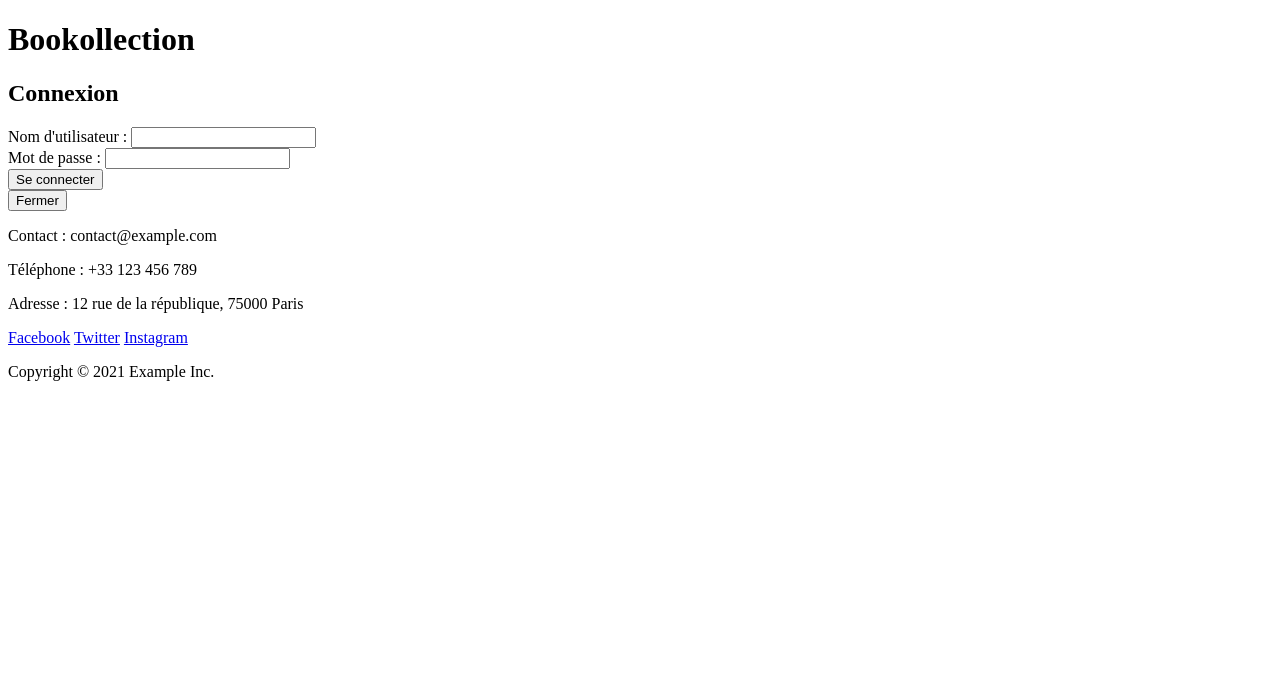
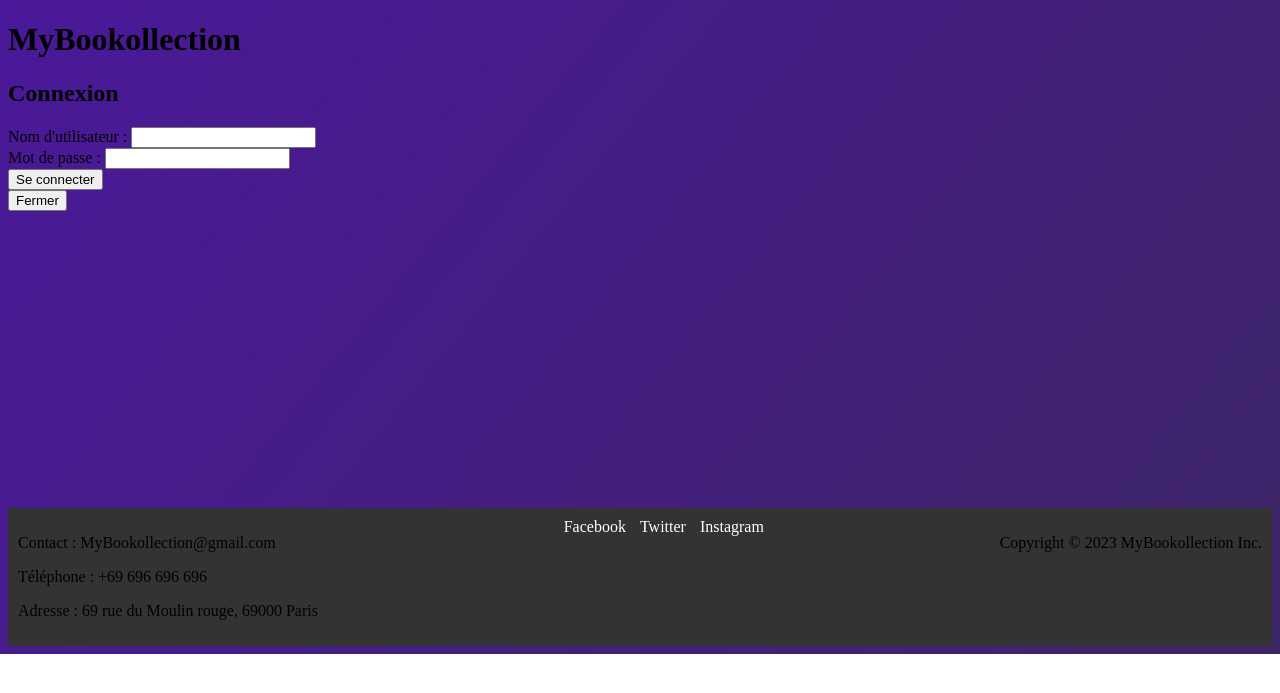
Before and after one commit to TfAplo/Bookollection, a PHP site: page /login.html in a window 1280 px wide. Shown: the top 693 px of the page. Run offline with PHP 8.4, Linux system fonts and the light colour scheme.

Commit message:
ça avance de fou

```diff
--- a/login.html
+++ b/login.html
@@ -4,10 +4,11 @@
     <meta charset="UTF-8">
     <meta http-equiv="X-UA-Compatible" content="IE=edge">
     <meta name="viewport" content="width=device-width, initial-scale=1.0">
+    <link rel="stylesheet" href="style.css">
     <title>Document</title>
 </head>
 <body>
-    <h1>Bookollection</h1>
+    <h1>MyBookollection</h1>
 
     <div class="login-modal">
         <form action="home.php" method="post">
@@ -22,23 +23,24 @@
         </form>
         <button class="close-modal">Fermer</button>
     </div>
-</body>
 
     <footer>
         <div id="contact-banner">
             <div id="contact-info">
-        <p>Contact : contact@example.com</p>
-        <p>Téléphone : +33 123 456 789</p>
-        <p>Adresse : 12 rue de la république, 75000 Paris</p>
+            <p>Contact : MyBookollection@gmail.com</p>
+            <p>Téléphone : +69 696 696 696</p>
+            <p>Adresse : 69 rue du Moulin rouge, 69000 Paris</p>
             </div>
             <div id="social-links">
-        <a href="https://facebook.com/example">Facebook</a>
-        <a href="https://twitter.com/example">Twitter</a>
-        <a href="https://instagram.com/example">Instagram</a>
+            <a href="https://facebook.com/69">Facebook</a>
+            <a href="https://twitter.com/69">Twitter</a>
+            <a href="https://instagram.com/69">Instagram</a>
             </div>
             <div id="copyright">
-        <p>Copyright © 2021 Example Inc.</p>
+            <p>Copyright © 2023 MyBookollection Inc.</p>
             </div>
         </div>
     </footer>
+
+</body>
 </html>
--- a/style.css
+++ b/style.css
@@ -1,17 +1,23 @@
 body{
-
+  background: linear-gradient(309deg, rgba(51,47,65,1) 0%, rgba(74,24,154,1) 100%);
+  background-repeat: no-repeat;
+  background-size: 200%;
 }
 
 h1{
 
 }
+
+footer{
+  padding-top: 23.5%;
+}
+
 #contact-banner {
     background-color: #333;
-    color: #fff;
+    color: rgb(0, 0, 0);
     padding: 10px;
     display: flex;
     justify-content: space-between;
-    flex-direction: column-reverse;
   }
 
   #social-links a {
```
Lines whose indentation alone changed are shown as unchanged.
